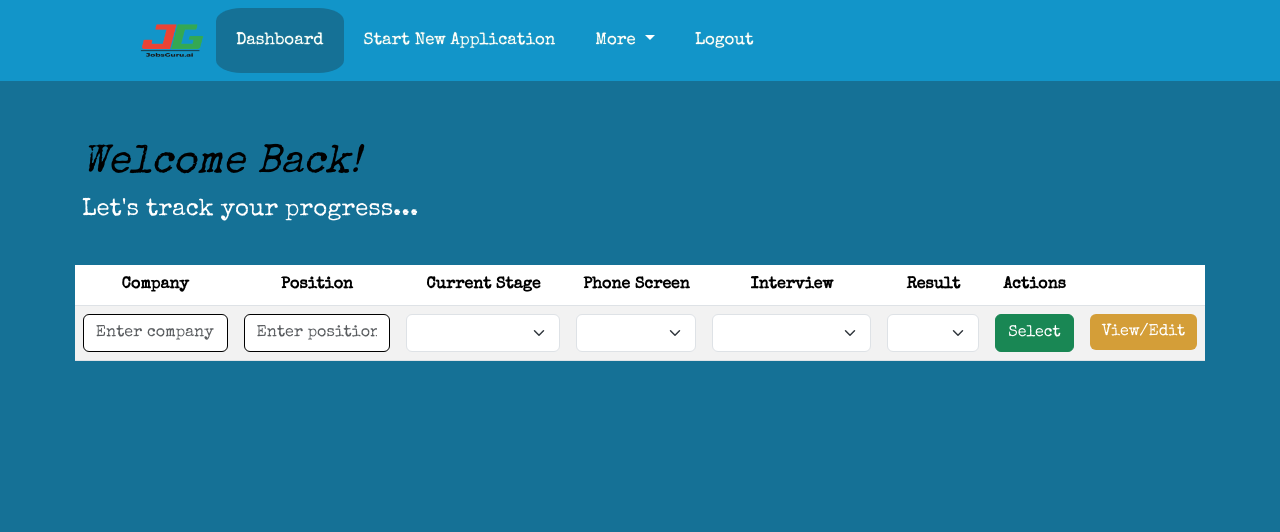
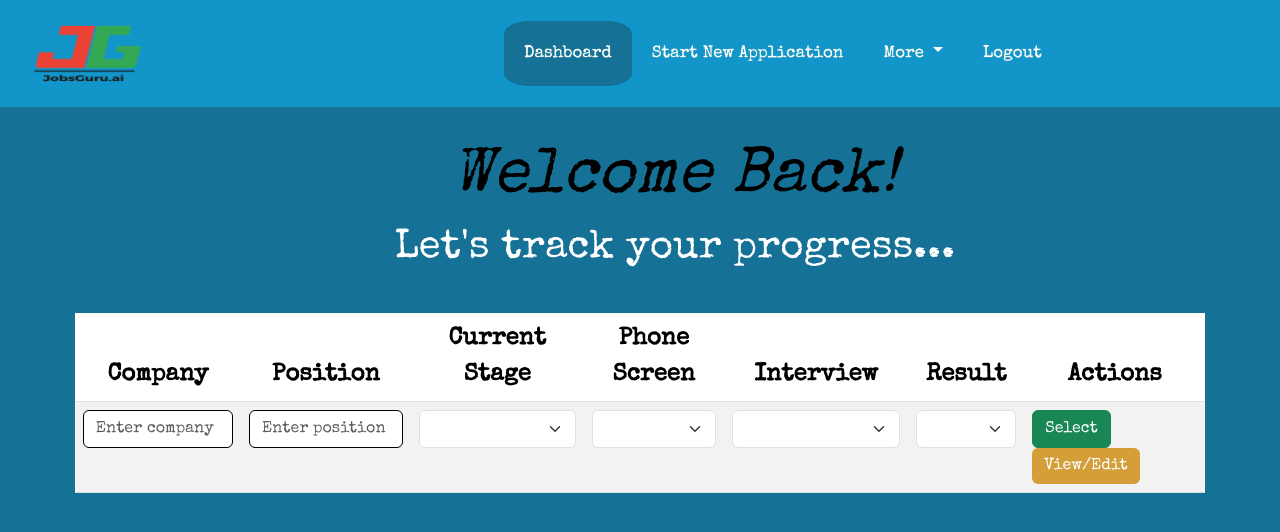
Before and after one commit to huntscato/jobs-guru-4, a plain HTML site: page dashboard.html in a window 1280 px wide. Drawn offline with nearby package versions, Linux system fonts and the light colour scheme.

Commit message:
Tweaked dashboard

```diff
--- a/css/main.css
+++ b/css/main.css
@@ -146,6 +146,10 @@
        width: 100%;
      }
 
+     #actions {
+      width: 16%;
+     }
+
      .active-tab {
       box-shadow: 0 0 10px rgba(0, 0, 0, 0.3);
       transition: box-shadow 0.3s ease;
@@ -284,6 +288,7 @@
 
       .dashboard-header {
         margin-bottom: 40px;
+        text-align: center;
       }
 
       .dash-nav-item {
@@ -491,12 +496,9 @@
         color: black;
       }
 
-      #logo {
-        margin-right: 100px !important;
-        width: 40%;
+      .logo-img {
+
       }
-
-
 
       .main-content {
         height: calc(100vh - 220px);
@@ -556,6 +558,12 @@
 
       .navbar-collapse {
         flex-grow: 0 !important;
+      }
+
+      .navbar-nav {
+        justify-content: center !important;
+        margin-left: 60px;
+        text-align: center;
       }
 
       .navbar-nav .nav-link {
@@ -687,6 +695,10 @@
       width: 90% !important;
      }
 
+     .table-title {
+      font-size: 1.5em;
+     }
+
      .tab-pane {
       margin-top: 30px;
      }
@@ -732,23 +744,29 @@
       flex-direction: column;
     }
 
-    #top-toolbar img {
-      width: 10%
-    }
-
     .toolbar .nav-link {
+      align-items: center;
       color: #fff;
+      display: flex;
+      justify-content: center;
     }
 
     #top-toolbar {
+      align-items: center;
       background-color: #1295c9 !important;
+      display: flex;
       position: fixed;
       top: 0;
       width: 100%;
       z-index: 1000;
     }
 
+    #top-toolbar img {
+      width: 45%
+    }
+
     .track {
+      font-size: 2.5em;
       margin-left: 70px;
     }
 
@@ -801,6 +819,7 @@
 
    .welcome {
     color: black;
+    font-size: 4em;
     font-style: italic;
     margin-left: 70px;
    }
--- a/dashboard.html
+++ b/dashboard.html
@@ -31,24 +31,30 @@
 
 <body>
 
-
-
-  <!-- TOP TOOLBAR -->
   <div class="content">
     <nav class="navbar navbar-expand-lg navbar-dark bg-dark" id="top-toolbar">
       <div class="container-fluid">
+        <div class="row align-items-center">
+          <!-- Logo on the left -->
+          <div class="col-auto logo-img">
+            <a class="navbar-brand" href="#">
+              <img src="img/logo.png" />
+            </a>
+          </div>
+          <!-- Spacer to push navigation links to the right -->
+          <div class="col"></div>
+          <div class="col-auto navbar-nav">
+            <!-- Navigation links centered -->
             <button class="navbar-toggler" type="button" data-bs-toggle="collapse" data-bs-target="#navbarNav" aria-controls="navbarNav" aria-expanded="false" aria-label="Toggle navigation">
               <span class="navbar-toggler-icon"></span>
             </button>
             <div class="collapse navbar-collapse justify-content-center" id="navbarNav">
-          <img src="img/logo.png" />
               <ul class="navbar-nav">
                 <li id="dashboard-dark" class="dash-nav-item">
                   <a class="nav-link" href="#">Dashboard</a>
                 </li>
                 <li class="dash-nav-item">
                   <a class="nav-link" href="#">Start New Application</a>
-            </li>
                 </li>
                 <li class="dash-nav-item dropdown">
                   <a class="nav-link dropdown-toggle" href="#" id="navbarDropdown" role="button" data-bs-toggle="dropdown" aria-expanded="false">
@@ -65,7 +71,10 @@
               </ul>
             </div>
           </div>
+        </div>
+      </div>
     </nav>
+  </div>
 
     <main class="container-fluid main-content">
       <div class="dashboard-header">
@@ -75,14 +84,13 @@
       <table class="table table-striped">
 <thead>
     <tr>
-        <th scope="col"><div style="color: black; text-align: center;">Company</div></th>
-        <th scope="col"><div style="color: black; text-align: center;">Position</div></th>
-        <th scope="col"><div style="color: black; text-align: center;">Current Stage</div></th>
-        <th scope="col"><div style="color: black; text-align: center;">Phone Screen</div></th>
-        <th scope="col"><div style="color: black; text-align: center;">Interview</div></th>
-        <th scope="col"><div style="color: black; text-align: center;">Result</div></th>
-        <th scope="col"><div style="color: black; text-align: center;">Actions</div></th>
-        <th scope="col"></th>
+        <th scope="col"><div class="table-title" style="color: black; text-align: center;">Company</div></th>
+        <th scope="col"><div class="table-title" style="color: black; text-align: center;">Position</div></th>
+        <th scope="col"><div class="table-title" style="color: black; text-align: center;">Current Stage</div></th>
+        <th scope="col"><div class="table-title" style="color: black; text-align: center;">Phone Screen</div></th>
+        <th scope="col"><div class="table-title" style="color: black; text-align: center;">Interview</div></th>
+        <th scope="col"><div class="table-title" style="color: black; text-align: center;">Result</div></th>
+        <th id="actions" scope="col"><div class="table-title" style="color: black; text-align: center;">Actions</div></th>
     </tr>
 </thead>
         <tbody id="jobTableBody">
@@ -129,8 +137,10 @@
                 <option value="rejected">Rejected</option>
               </select>
             </td>
-            <td><button class="btn btn-success" id="select-btn">Select</button></td>
-            <td><button class="btn btn-success" id="edit-btn">View/Edit</button></td>
+            <td>
+              <button class="btn btn-success" id="select-btn">Select</button>
+              <button class="btn btn-success" id="edit-btn">View/Edit</button>
+            </td>
           </tr>
           <!-- Add more rows as needed -->
         </tbody>
```
Lines whose indentation alone changed are shown as unchanged.
